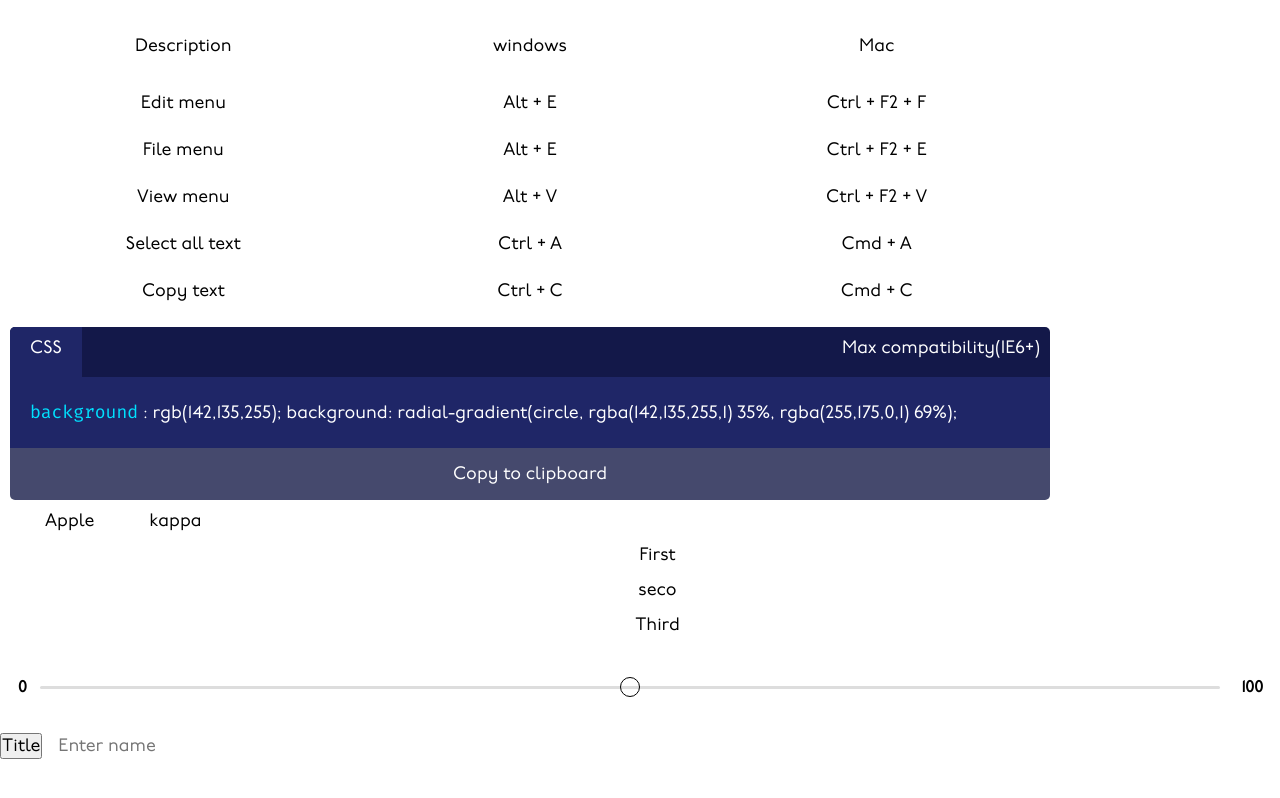
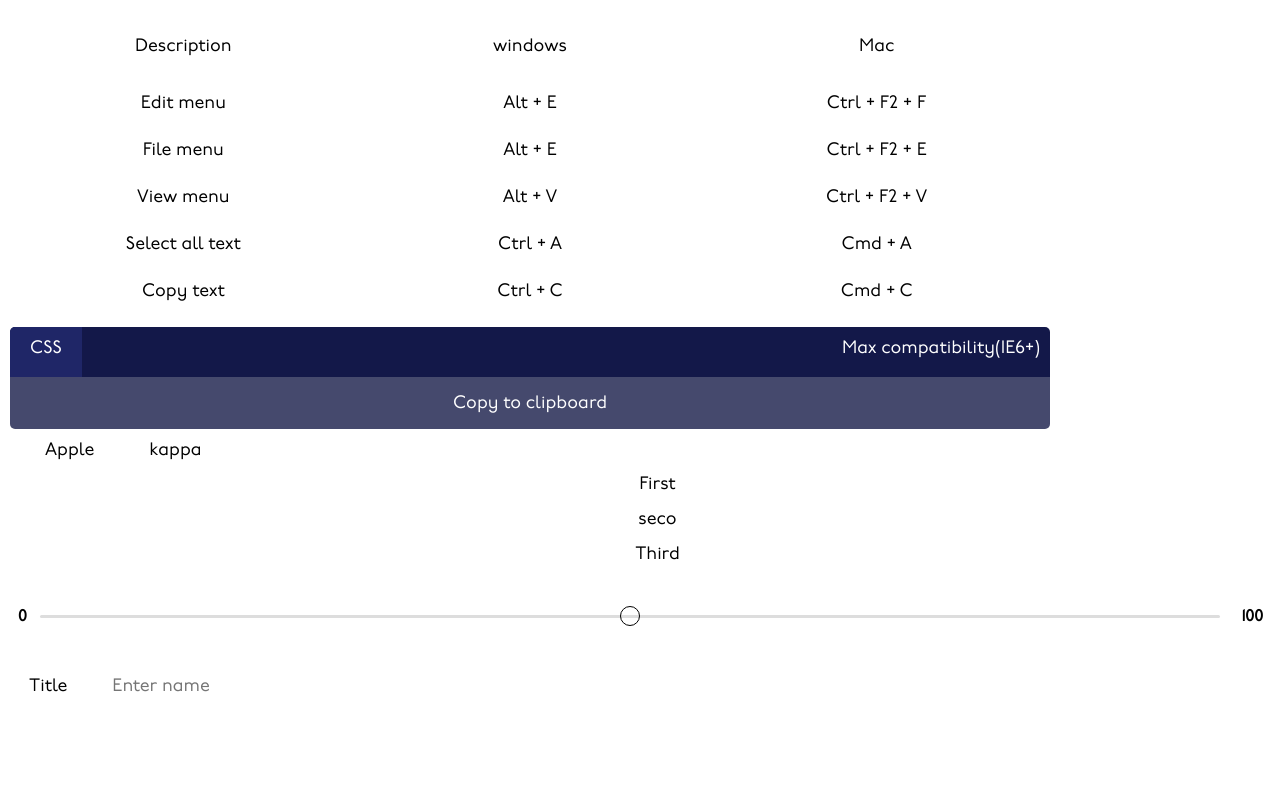
Before and after one commit to sobhanbera/collection, a Next.js app: page / in a window 1280 px wide. Built offline with nearby package versions, Linux system fonts and the light colour scheme.

Commit message:
button and code component updated

```diff
--- a/components/button/index.tsx
+++ b/components/button/index.tsx
@@ -1,11 +1,12 @@
 import styles from '../../styles/components/button/index.module.scss'
 
-export default function Button(
-    props: React.HtmlHTMLAttributes<HTMLButtonElement>,
-) {
+interface ButtonProps extends React.HtmlHTMLAttributes<HTMLButtonElement> {
+    content: string
+}
+export default function Button(props: ButtonProps) {
     return (
-        <button className={styles.btn} {...props}>
-            {props.children}
+        <button className={styles.button} {...props}>
+            {props.children || props.content}
         </button>
     )
 }
--- a/components/codebox/index.tsx
+++ b/components/codebox/index.tsx
@@ -14,38 +14,10 @@ function Codebox(props: React.HTMLProps<HTMLDivElement>) {
                 <CheckBox
                     onClick={() => {
                         setCheck(prev => !prev)
-                    }}>
+                    }}
+                >
                     Max compatibility(IE6+)
                 </CheckBox>
-            </div>
-            <div className={style.editor}>
-                {check ? (
-                    <code ref={code}>
-                        <span className={style.blue}>background</span> :
-                        rgb(115,107,255);
-                        <br />
-                        <span className={style.blue}>background</span> :
-                        -moz-radial-gradient(circle, rgba(115,107,255,1) 29%,
-                        rgba(255,255,255,1) 69%, rgba(0,212,255,1) 100%);
-                        <br />
-                        <span className={style.blue}>background</span> :
-                        -webkit-radial-gradient(circle, rgba(115,107,255,1) 29%,
-                        rgba(255,255,255,1) 69%, rgba(0,212,255,1) 100%);
-                        <br />
-                        <span className={style.blue}>background</span> :
-                        radial-gradient(circle, rgba(115,107,255,1) 29%,
-                        rgba(255,255,255,1) 69%, rgba(0,212,255,1) 100%);
-                        <br />
-                        <span className={style.blue}>filter</span>
-                        :progid:DXImageTransform.Microsoft.gradient(startColorstr="#736bff",endColorstr="#00d4ff",GradientType=1);
-                    </code>
-                ) : (
-                    <code ref={code}>
-                        <span className={style.blue}>background</span>:
-                        rgb(142,135,255); background: radial-gradient(circle,
-                        rgba(142,135,255,1) 35%, rgba(255,175,0,1) 69%);
-                    </code>
-                )}
             </div>
             <div onClick={copy} className={style.copy}>
                 <span>Copy to clipboard</span>
```
